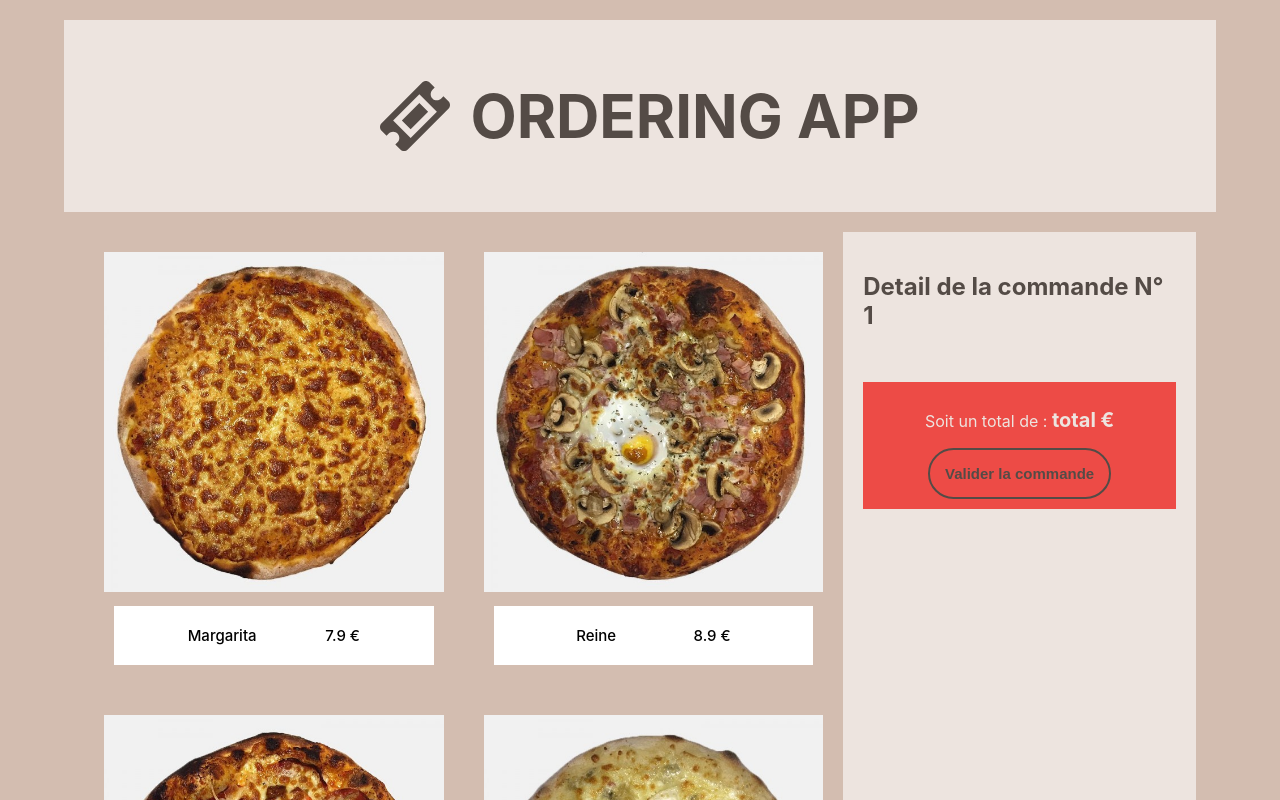
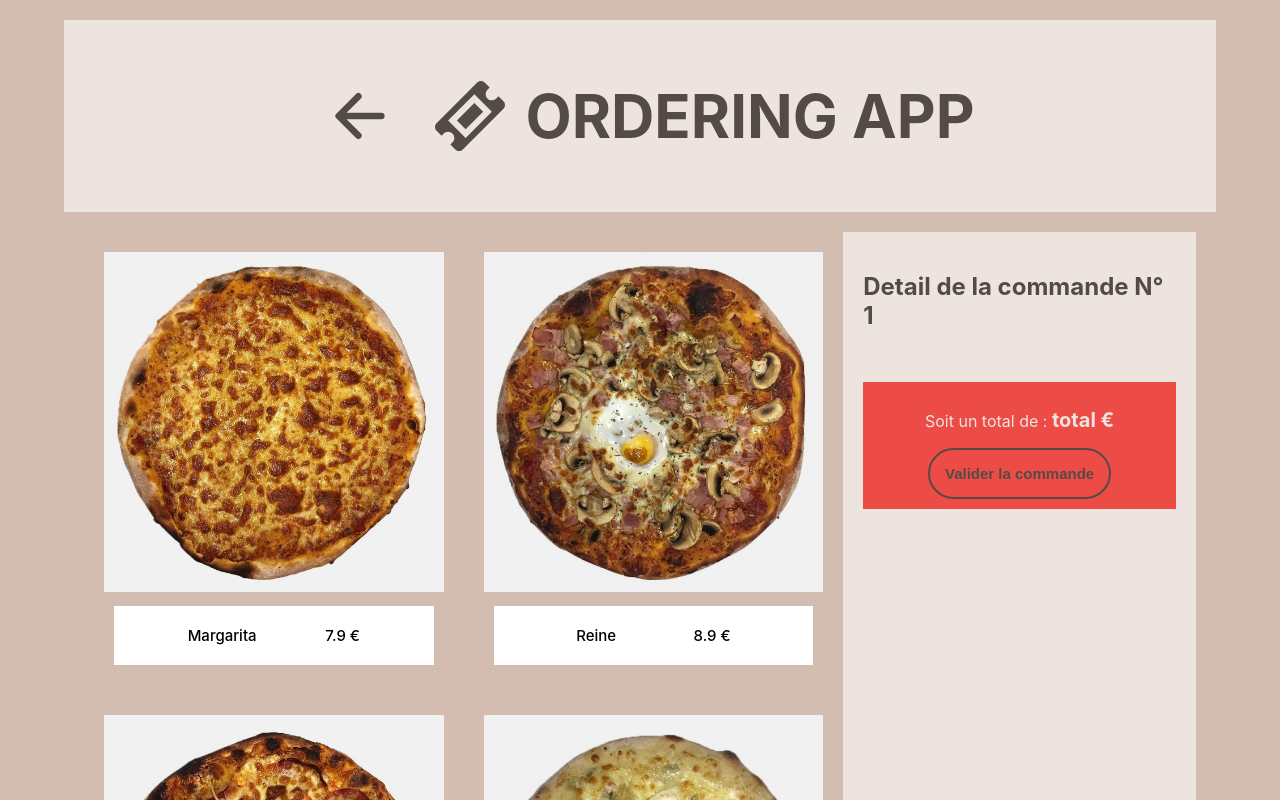
Before and after one commit to AurelieDuynslaeger/Ordering-App-RTK, a React (Create React App) app: page /NewOrder/1 in a window 1280 px wide. Shown: the top 800 px of the page. Built offline with nearby package versions, Linux system fonts and the light colour scheme.

Commit message:
useLocation fix

```diff
--- a/src/components/Header.js
+++ b/src/components/Header.js
@@ -1,10 +1,23 @@
 import React from 'react'
 import { ImTicket } from "react-icons/im";
+import { IoArrowBackOutline } from "react-icons/io5";
 import "../stylesheets/Header.scss"
+import { useLocation, useNavigate } from 'react-router-dom';
 
 const Header = () => {
+
+  const navigate = useNavigate();
+  const location = useLocation();
+
+  const backHome = () => {
+    navigate("/");
+  }
+
+  const isHomePage = location.pathname === "/";
+
   return (
     <header>
+       {!isHomePage && <IoArrowBackOutline onClick={() => backHome()} />}
         <ImTicket />
         <h1>ORDERING APP</h1>
     </header>
--- a/src/pages/NewOrder.js
+++ b/src/pages/NewOrder.js
@@ -21,9 +21,7 @@ const NewOrder = () => {
 
 
   const addProductToCart = (product) => {
-    // console.log("Adding product to cart:", product);
     if (currentOrder) {
-      console.log("Current Order ID:", id);
       dispatch(addProduct({ orderId: id, product }));
     }
   };
```
Also changed, not shown: src/components/DetailSelected.js (+0 -8 lines), src/components/ShowItems.js (deleted, +0 -26 lines).
